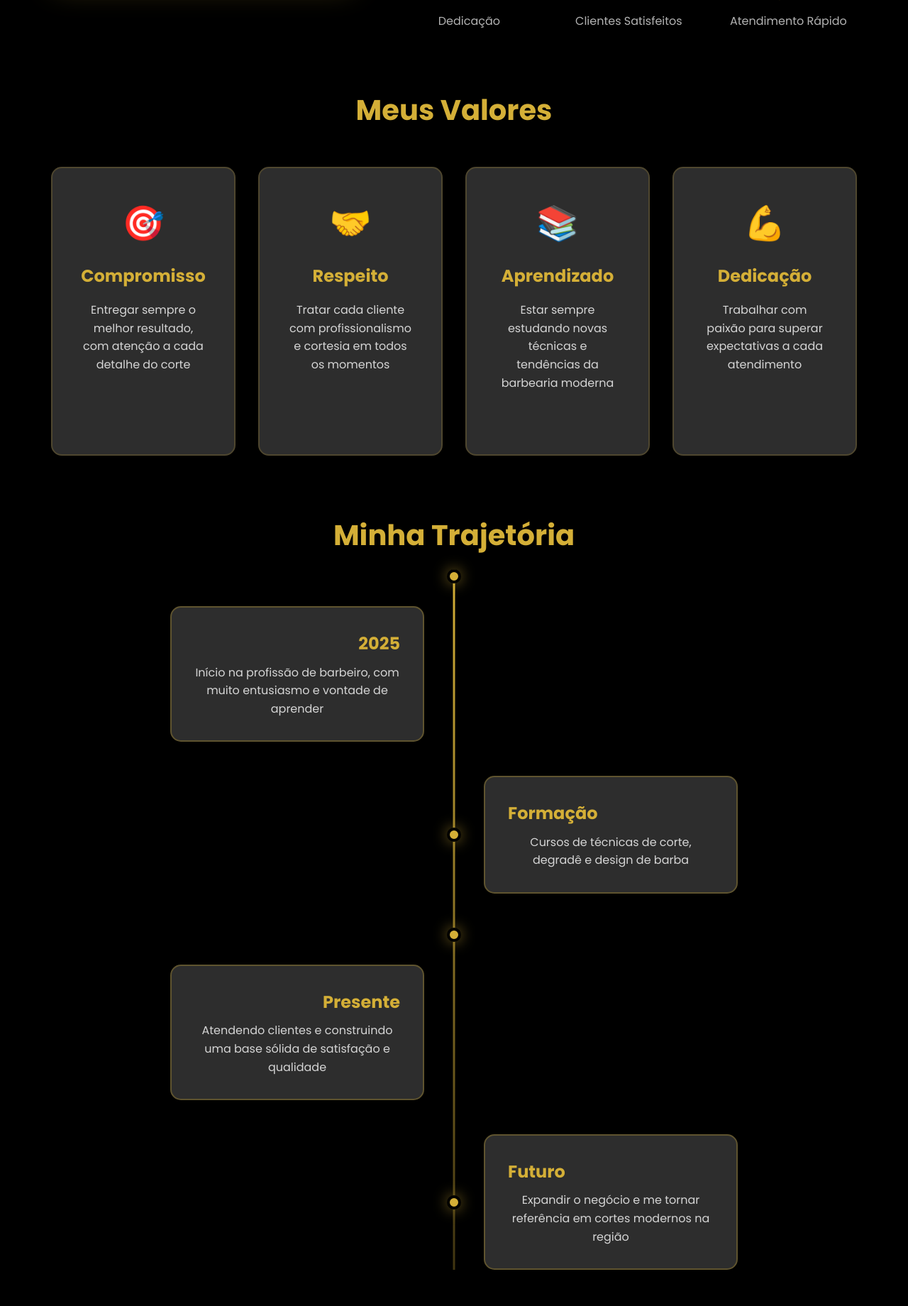
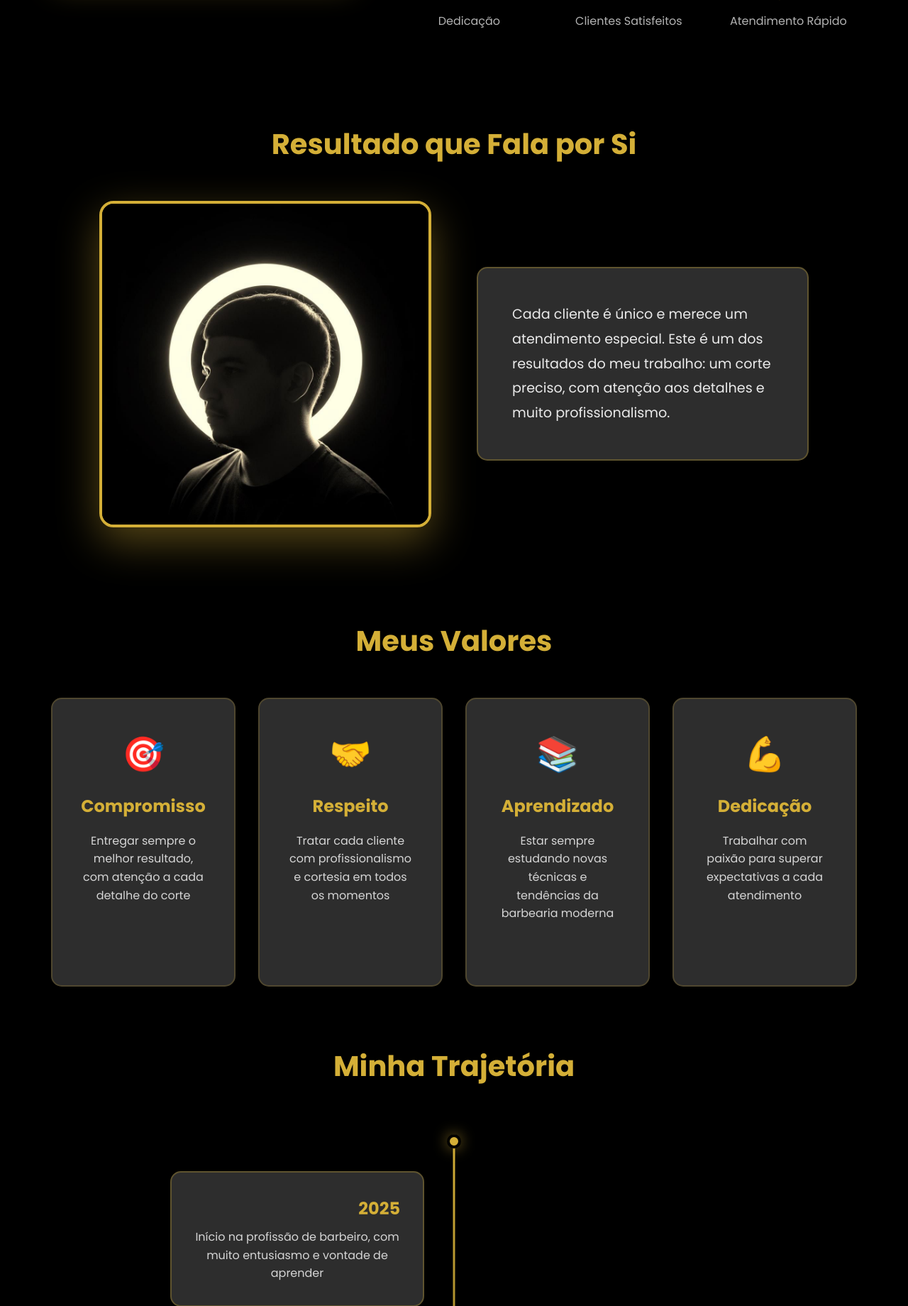
Before and after one commit to MatheusRenat0/barber-portfolio-flask, a Flask app: page /sobre in a window 1280 px wide. Shown: the part 886-2726 px from the top of the page at 71% size. Run offline with Flask 3, Linux system fonts and the light colour scheme.

Commit message:
novasfotos

```diff
--- a/templates/galeria.html
+++ b/templates/galeria.html
@@ -17,6 +17,9 @@
         <img src="static\img\FOTO5.jpg" alt="Foto de um corte de cabelo">
         <img src="static\img\FOTO4.jpg" alt="Foto de um corte de cabelo">
         <img src="static\img\FOTO13.jpg" alt="Foto de um corte de cabelo">
+        <img src="static\img\foto nova1.jpg" alt="Foto de um corte de cabelo">
+        <img src="static\img\fotonova.jpg" alt="Foto de um corte de cabelo">
+        <img src="static\img\fotonova2.jpg" alt="Foto de um corte de cabelo">
     </div>
 </section>
 {% endblock %}
--- a/templates/sobre.html
+++ b/templates/sobre.html
@@ -40,7 +40,17 @@
         </div>
     </div>
 
-    <!-- Valores e Missão -->
+
+    <div class="client-highlight">
+        <h2>Resultado que Fala por Si</h2>
+        <div class="client-showcase">
+            <img src="static\img\fotogu2.jpg" alt="Cliente satisfeito com corte profissional" class="client-image">
+            <div class="client-description">
+                <p>Cada cliente é único e merece um atendimento especial. Este é um dos resultados do meu trabalho: um corte preciso, com atenção aos detalhes e muito profissionalismo.</p>
+            </div>
+        </div>
+    </div>
+
     <div class="values-section">
         <h2>Meus Valores</h2>
         <div class="values-grid">
@@ -70,7 +80,7 @@
         </div>
     </div>
 
-    <!-- Timeline -->
+
     <div class="timeline-section">
         <h2>Minha Trajetória</h2>
         <div class="timeline">
@@ -108,7 +118,7 @@
         </div>
     </div>
 
-    <!-- CTA Section -->
+
     <div class="cta-section">
         <h2>Vamos juntos nessa jornada?</h2>
         <p>Agende seu horário e faça parte da história do Barber GM</p>
@@ -188,6 +198,53 @@
     color: rgba(255, 255, 255, 0.7);
 }
 
+.client-highlight {
+    margin: 5rem 0;
+    padding: 3rem 0;
+}
+
+.client-highlight h2 {
+    text-align: center;
+    margin-bottom: 3rem;
+    font-size: 2.5rem;
+}
+
+.client-showcase {
+    display: grid;
+    grid-template-columns: 1fr 1fr;
+    gap: 4rem;
+    align-items: center;
+    max-width: 1000px;
+    margin: 0 auto;
+}
+
+.client-image {
+    width: 100%;
+    border-radius: 20px;
+    border: 4px solid var(--dourado);
+    box-shadow: 0 20px 60px rgba(212, 175, 55, 0.4);
+    transition: transform 0.3s ease;
+}
+
+.client-image:hover {
+    transform: scale(1.05);
+}
+
+.client-description {
+    background: var(--cinza-medio);
+    padding: 3rem;
+    border-radius: 15px;
+    border: 2px solid rgba(212, 175, 55, 0.3);
+}
+
+.client-description p {
+    font-size: 1.2rem;
+    line-height: 1.8;
+    color: rgba(255, 255, 255, 0.9);
+    margin: 0;
+    text-align: left;
+}
+
 .values-section {
     margin: 5rem 0;
 }
@@ -234,6 +291,16 @@
     color: rgba(255, 255, 255, 0.8);
     font-size: 1rem;
     line-height: 1.6;
+}
+
+.timeline-section {
+    margin: 5rem 0;
+}
+
+.timeline-section h2 {
+    text-align: center;
+    margin-bottom: 4rem;
+    font-size: 2.5rem;
 }
 
 .timeline {
@@ -350,6 +417,15 @@
         grid-template-columns: 1fr;
     }
 
+    .client-showcase {
+        grid-template-columns: 1fr;
+        gap: 2rem;
+    }
+
+    .client-description p {
+        text-align: center;
+    }
+
     .timeline::before {
         left: 20px;
     }
@@ -376,14 +452,4 @@
     }
 }
 </style>
-{% endblock %}-section {
-    margin: 5rem 0;
-}
-
-.timeline-section h2 {
-    text-align: center;
-    margin-bottom: 4rem;
-    font-size: 2.5rem;
-}
-
-.timeline
+{% endblock %}
```
Also changed, not shown: static/img/foto nova1.jpg (added), static/img/fotogu2.jpg (added), static/img/fotonova.jpg (added), static/img/fotonova2.jpg (added).
